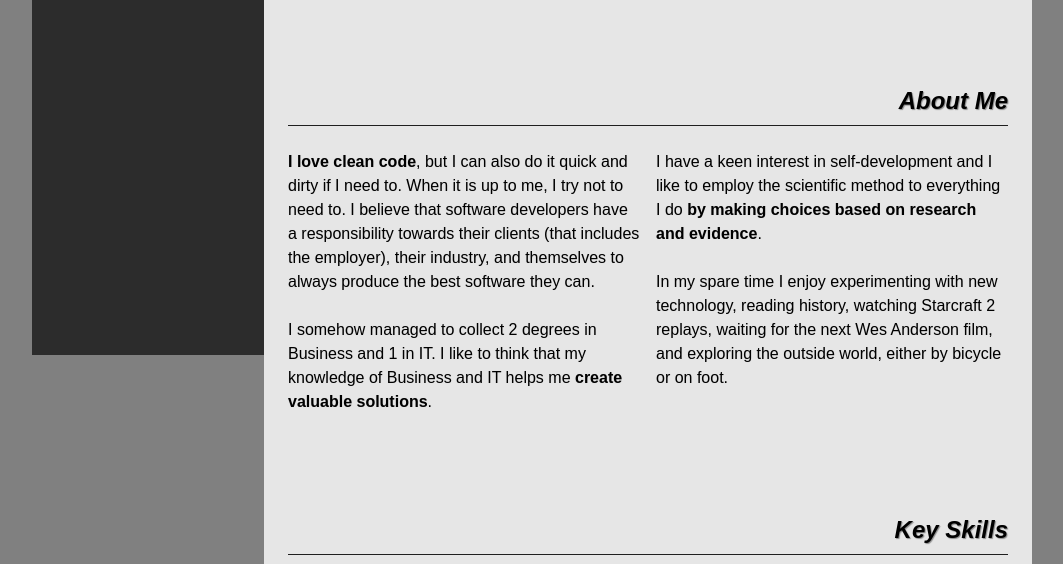
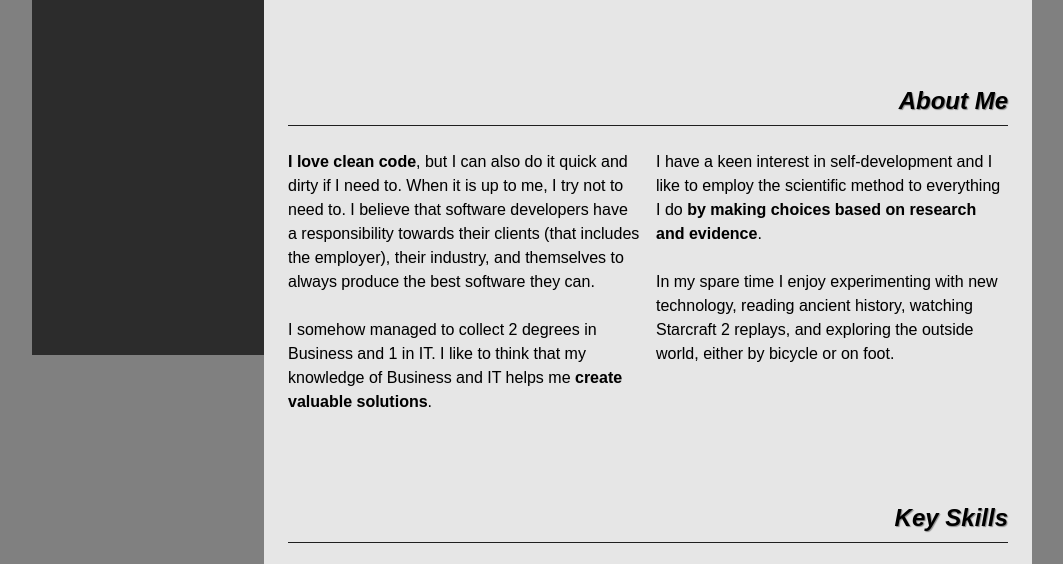
Before and after one commit to npgeorgiou-zz/MyNameIsNikos, a website: page public/views/nikos.papageorgiou/page.html in a window 1280 px wide. Shown: the part 445-1009 px from the top of the page, without its empty margins (108-1171 px from the left). Drawn offline with nearby package versions, Linux system fonts and the light colour scheme; a web font is replaced by a local one.

Commit message:
fix: Sorry Mr. Anderson!

```diff
--- a/public/views/nikos.papageorgiou/page.html
+++ b/public/views/nikos.papageorgiou/page.html
@@ -101,8 +101,8 @@
                 <p>I have a keen interest in self-development and I like to employ the scientific method to everything
                     I do <b>by making choices based on research and evidence</b>.</p>
 
-                <p>In my spare time I enjoy experimenting with new technology, reading history, watching Starcraft 2 replays,
-                    waiting for the next Wes Anderson film, and exploring the outside world, either by bicycle or on foot.</p>
+                <p>In my spare time I enjoy experimenting with new technology,
+                    reading ancient history, watching Starcraft 2 replays, and exploring the outside world, either by bicycle or on foot.</p>
             </div>
 
         </section>
```
